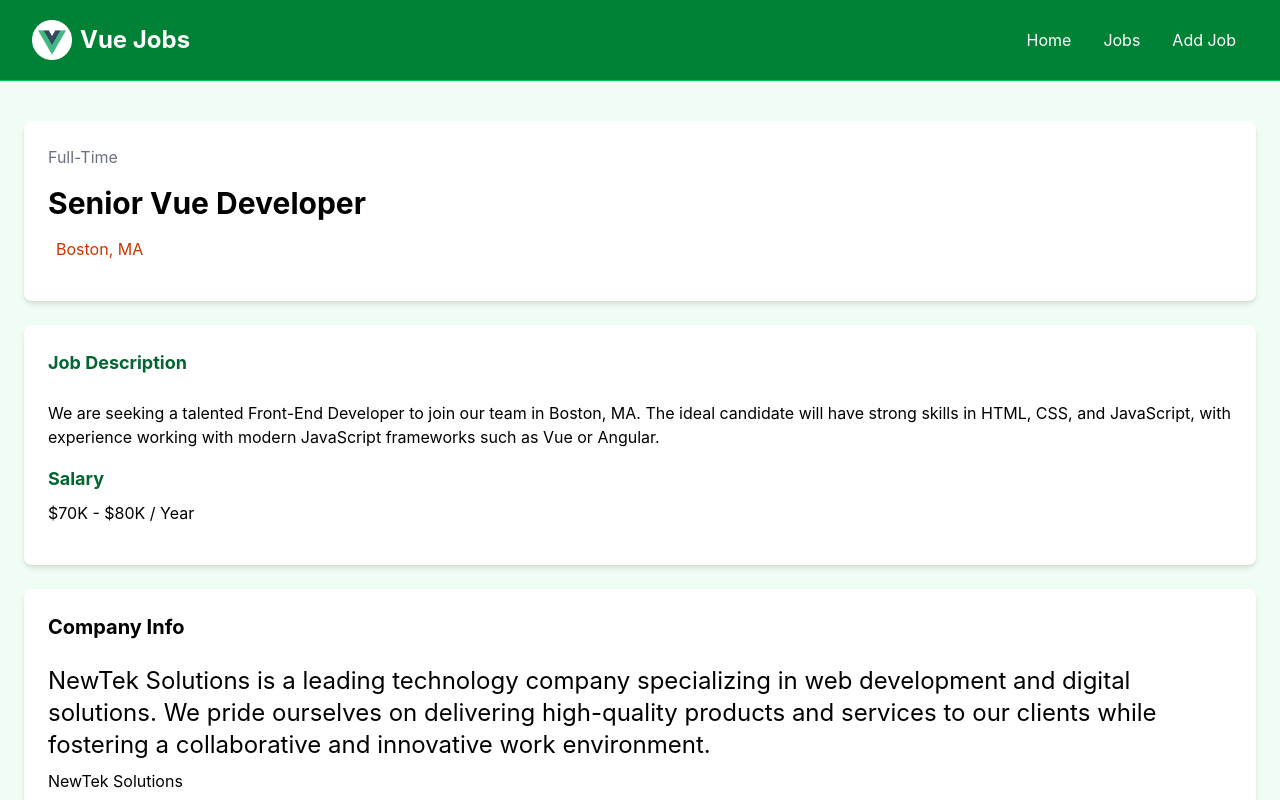
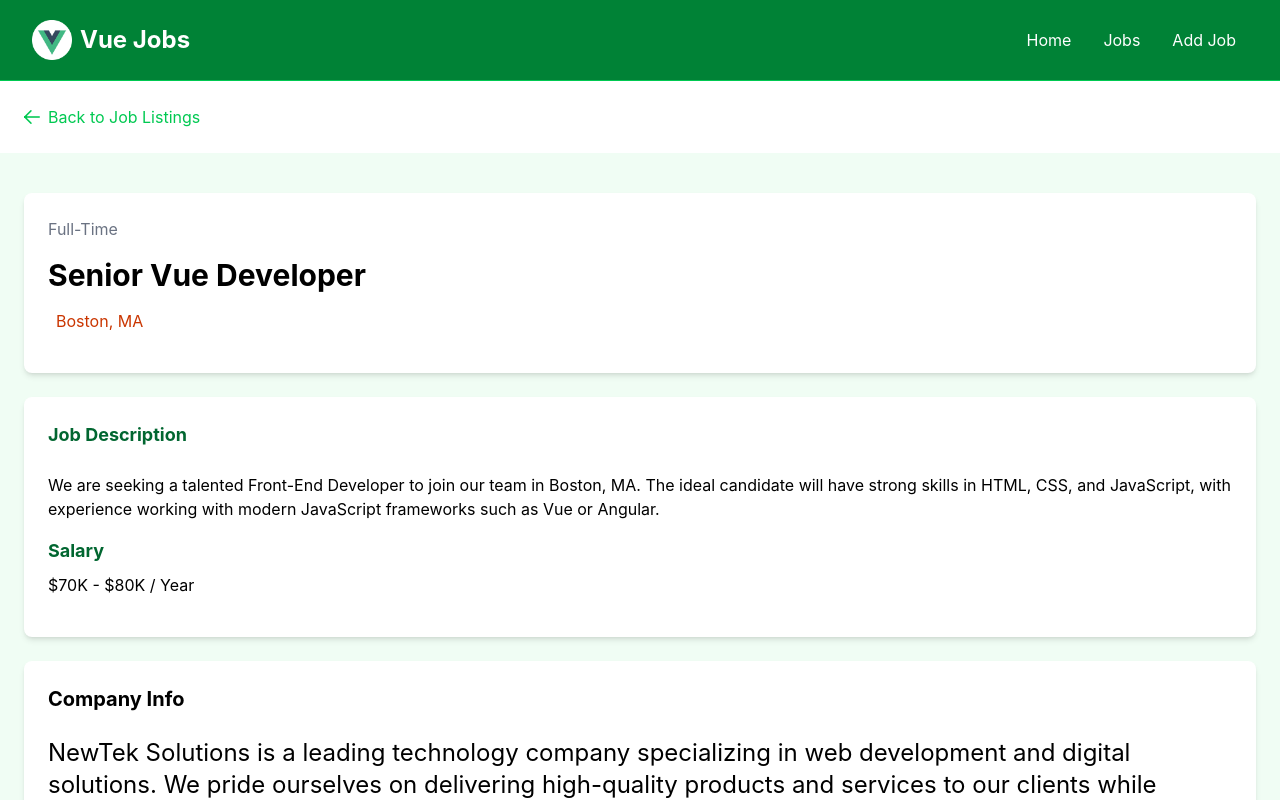
Before and after one commit to Sagar-Gnawali/vue-job-search, a Vue app: page /jobs/1 in a window 1280 px wide. Shown: the top 800 px of the page. Built offline with nearby package versions, Linux system fonts and the light colour scheme; data requests are answered from the project's data file.

Commit message:
feat: added the back button in the job detailed page view

```diff
--- /dev/null
+++ b/src/components/BackButton.vue
@@ -0,0 +1,13 @@
+<script setup>
+import { RouterLink } from 'vue-router'
+</script>
+
+<template>
+    <section>
+        <div class="container m-auto py-6 px-6">
+            <RouterLink to="/jobs" class="text-green-500 hover:text-green-600 flex items-center">
+                <i class="pi pi-arrow-left mr-2"></i> Back to Job Listings
+            </RouterLink>
+        </div>
+    </section>
+</template>
--- a/src/views/JobView.vue
+++ b/src/views/JobView.vue
@@ -5,6 +5,8 @@ import { useRoute, RouterLink } from 'vue-router'
 import { PulseLoader } from 'vue-spinner'
 
 import axios from 'axios'
+
+import BackButton from '@/components/BackButton.vue'
 
 const route = useRoute();
 const jobId = route.params.id
@@ -29,6 +31,7 @@ onMounted(() => {
 </script>
 
 <template>
+  <BackButton/>
   <section v-if='!state.isLoading' class="bg-green-50">
     <div class="container m-auto py-10 px-6">
       <div class="grid grid-cols-1 md:grid-cols-70/30 w-full gap-6">
```
